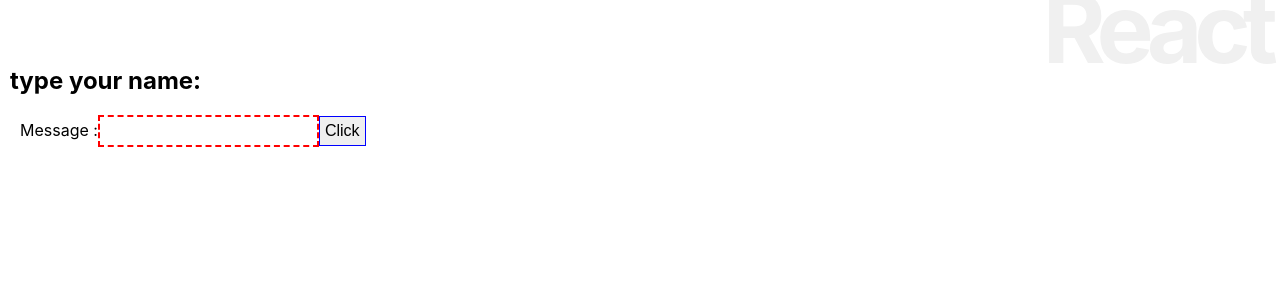
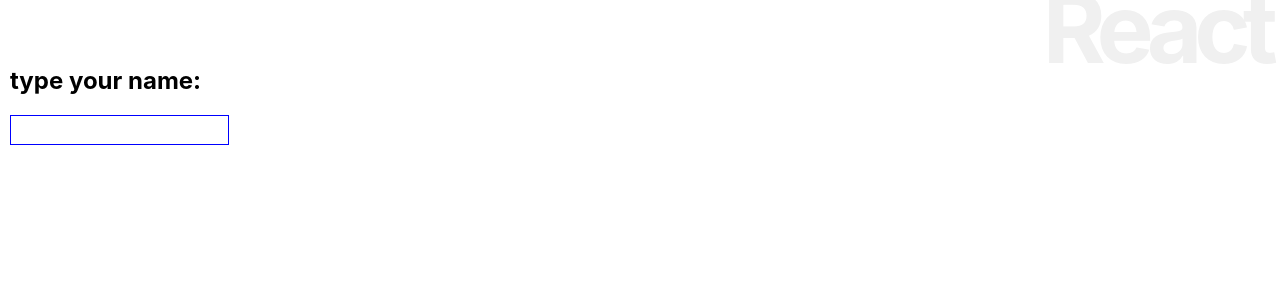
Before and after one commit to mkmy1123/React-practice, a React (Create React App) app in the folder react_app/: page / in a window 1280 px wide. Shown: the top 300 px of the page. Built offline with nearby package versions, Linux system fonts and the light colour scheme.

Commit message:
SELF validation

```diff
--- a/react_app/src/App.js
+++ b/react_app/src/App.js
@@ -11,6 +11,29 @@
     margin: "20px 0px",
     padding: "5px",
   }
+
+  constructor(props){
+    super(props);
+    this.state = {
+      message: 'type your name:'
+    };
+    this.doCheck = this.doCheck.bind(this);
+  }
+
+  doCheck(event) {
+    alert(event.target.value + "は長すぎます。（最大10文字）")
+  }
+
+  render(){
+    return <div>
+      <h1>React</h1>
+      <h2>{this.state.message}</h2>
+      <Message maxlength="10" onCheck={this.doCheck} />
+    </div>;
+  }
+}
+
+class Message extends Component {
   inputStyle = {
     fontSize:"12pt",
     padding:"5px"
@@ -18,36 +41,18 @@
 
   constructor(props){
     super(props);
-    this.state = {
-      message: 'type your name:'
-    };
     this.doChange = this.doChange.bind(this);
-    this.doSubmit = this.doSubmit.bind(this);
   }
 
-  doChange(event) {
-    this.input = event.target.value;
-  }
-
-  doSubmit(event){
-    this.setState({
-      message: 'Hello, ' + this.input + '!!'
-    });
-    event.preventDefault();
+  doChange(e){
+    if (e.target.value.length > this.props.maxlength){
+      this.props.onCheck(e);
+      e.target.value = e.target.value.substr(0, this.props.maxlength);
+    }
   }
 
   render(){
-    return <div>
-      <h1>React</h1>
-      <h2>{this.state.message}</h2>
-      <form onSubmit={this.doSubmit}>
-        <label>
-          <span style={this.inputStyle}></span>Message :
-          <input type="text" style={this.inputStyle} onChange={this.doChange} required pattern="[A-Za-z _,.]+" />
-        </label>
-        <input type="submit" style={this.inputStyle} value="Click"/>
-      </form>
-    </div>;
+    return <input type="text" style={this.inputStyle} onChange={this.doChange} />
   }
 }
 
```
